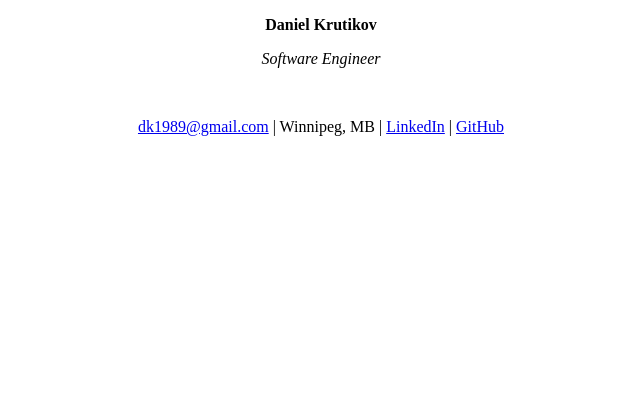
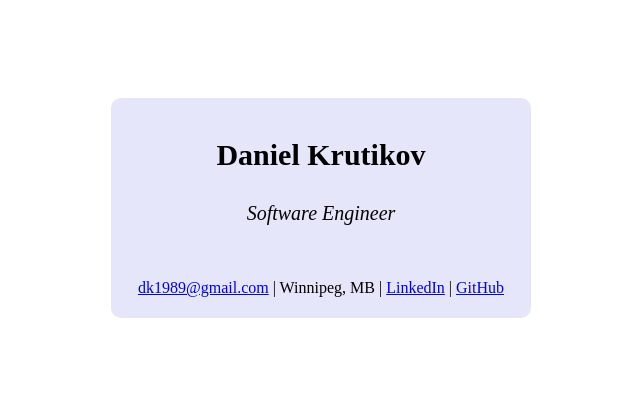
Before and after one commit to dmdddd/daniel, a plain HTML site: page index.html in a window 1280 px wide. Shown: the whole page, without its empty margins (319-959 px from the left). Drawn offline with Linux system fonts and the light colour scheme.

Commit message:
Update index.html

```diff
--- a/index.html
+++ b/index.html
@@ -4,10 +4,13 @@
 	<title>Daniel Krutikov</title>
 </head>
 <body>
-	<p style="text-align: center;"><strong>Daniel Krutikov</strong></p>
-	<p style="text-align: center;"><em>Software Engineer</em></p>
-	<p style="text-align: center;">&nbsp;</p>
-	<p style="text-align: center;"><a href="mailto:dk1989@gmail.com">dk1989@gmail.com</a>&nbsp;| Winnipeg, MB | <a href="https://www.linkedin.com/in/daniel-krutikov">LinkedIn</a> | <a href="https://github.com/dmdddd?tab=repositories">GitHub</a></p>
-	<p>&nbsp;</p>
+	<div style="height: 400px; display: grid; place-items: center;">
+  		<div style="background: lavender; border-radius: 10px 10px 10px 10px; text-align: center; padding: 10px; width: 400px; height: 200px;">
+    			<p style="font-size: 30px;"><strong>Daniel Krutikov</strong></p>
+			<p style="font-size: 20px;"><em>Software Engineer</em></p>
+			<p>&nbsp;</p>
+			<p><a href="mailto:dk1989@gmail.com">dk1989@gmail.com</a>&nbsp;| Winnipeg, MB | <a href="https://www.linkedin.com/in/daniel-krutikov">LinkedIn</a> | <a href="https://github.com/dmdddd?tab=repositories">GitHub</a></p>
+		</div>
+	</div>
 </body>
 </html>
```
